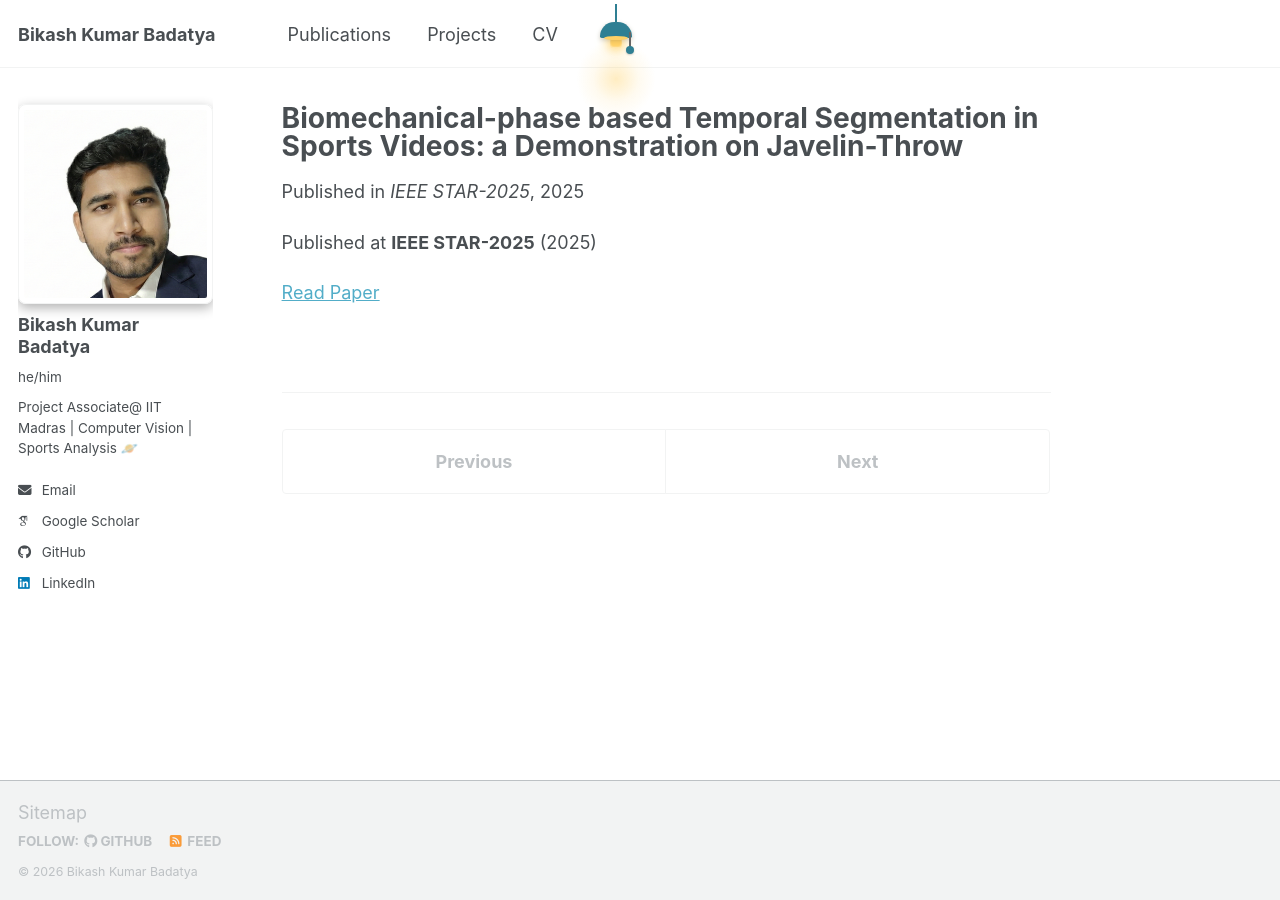
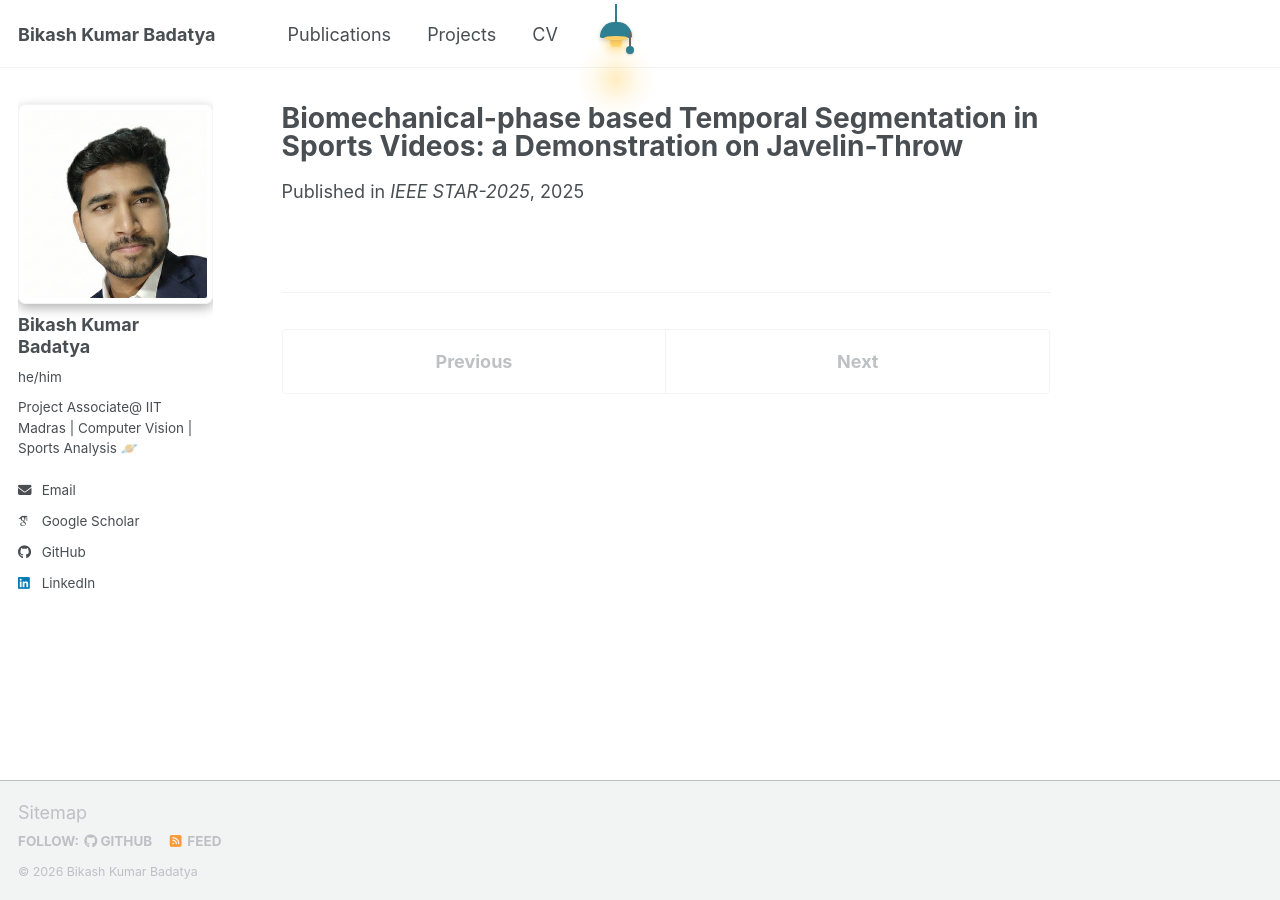
Before and after one commit to Bikudebug/Bikudebug.github.io, a Jekyll site: the page built from _publications/2025-05-01-biomechanical-star.md, in a window 1280 px wide. Built offline with Jekyll 4.4.1, drawn with Linux system fonts in a browser that asks for light colours; some web fonts are replaced; a script bundle is joined from its source files by our own code; library files that are not in the unit come from our copies.

Commit message:
Add javelin GIF and remove duplicate publish line for javelin paper

```diff
--- a/_publications/2025-05-01-biomechanical-star.md
+++ b/_publications/2025-05-01-biomechanical-star.md
@@ -6,8 +6,5 @@
 date: 2025-05-01
 venue: 'IEEE STAR-2025'
 paperurl: 'https://ieeexplore.ieee.org/document/11264777/'
+gif: '/images/javelin-throw.gif'
 ---
-
-Published at **IEEE STAR-2025** (2025)
-
-[Read Paper](https://ieeexplore.ieee.org/document/11264777/)
```
